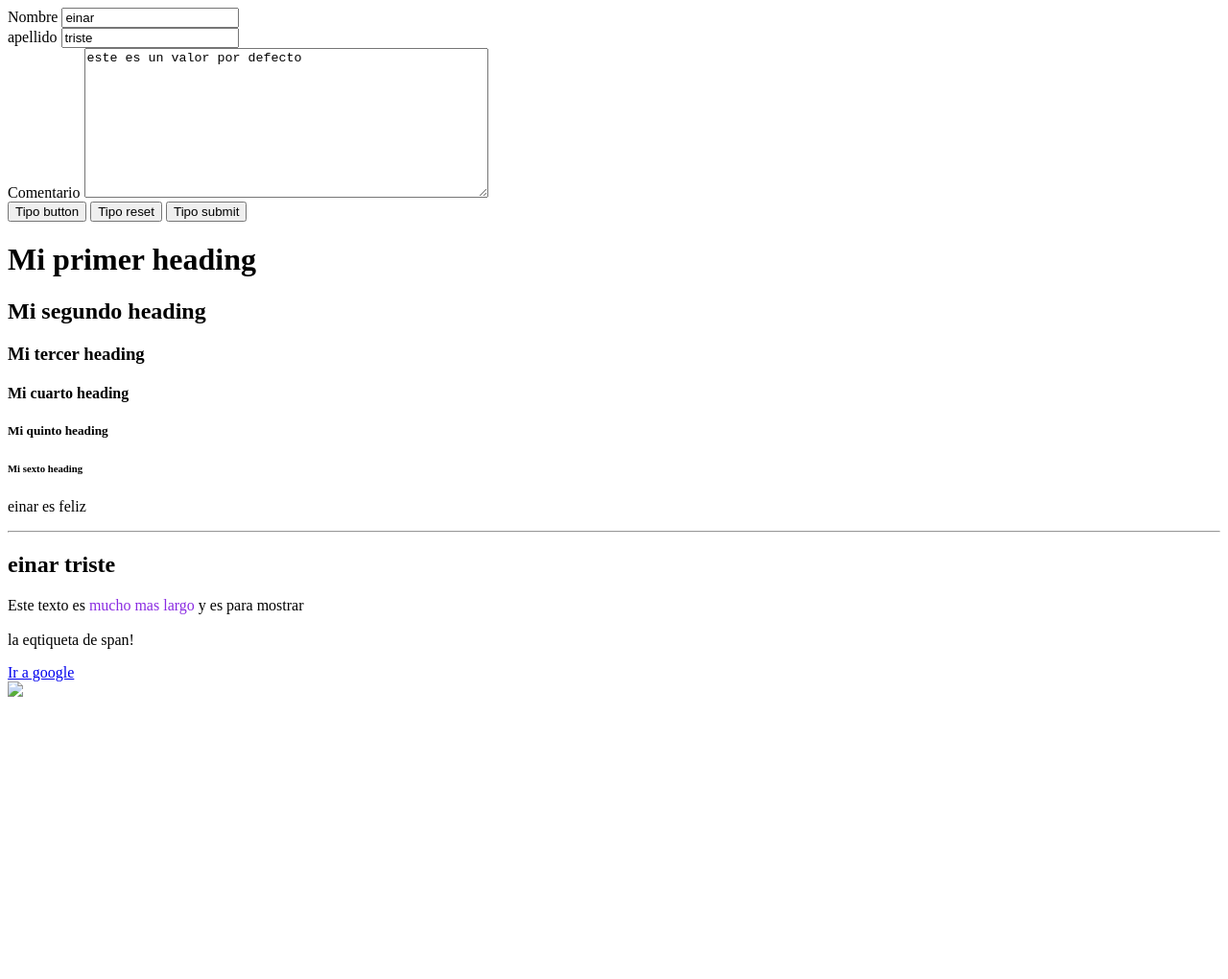
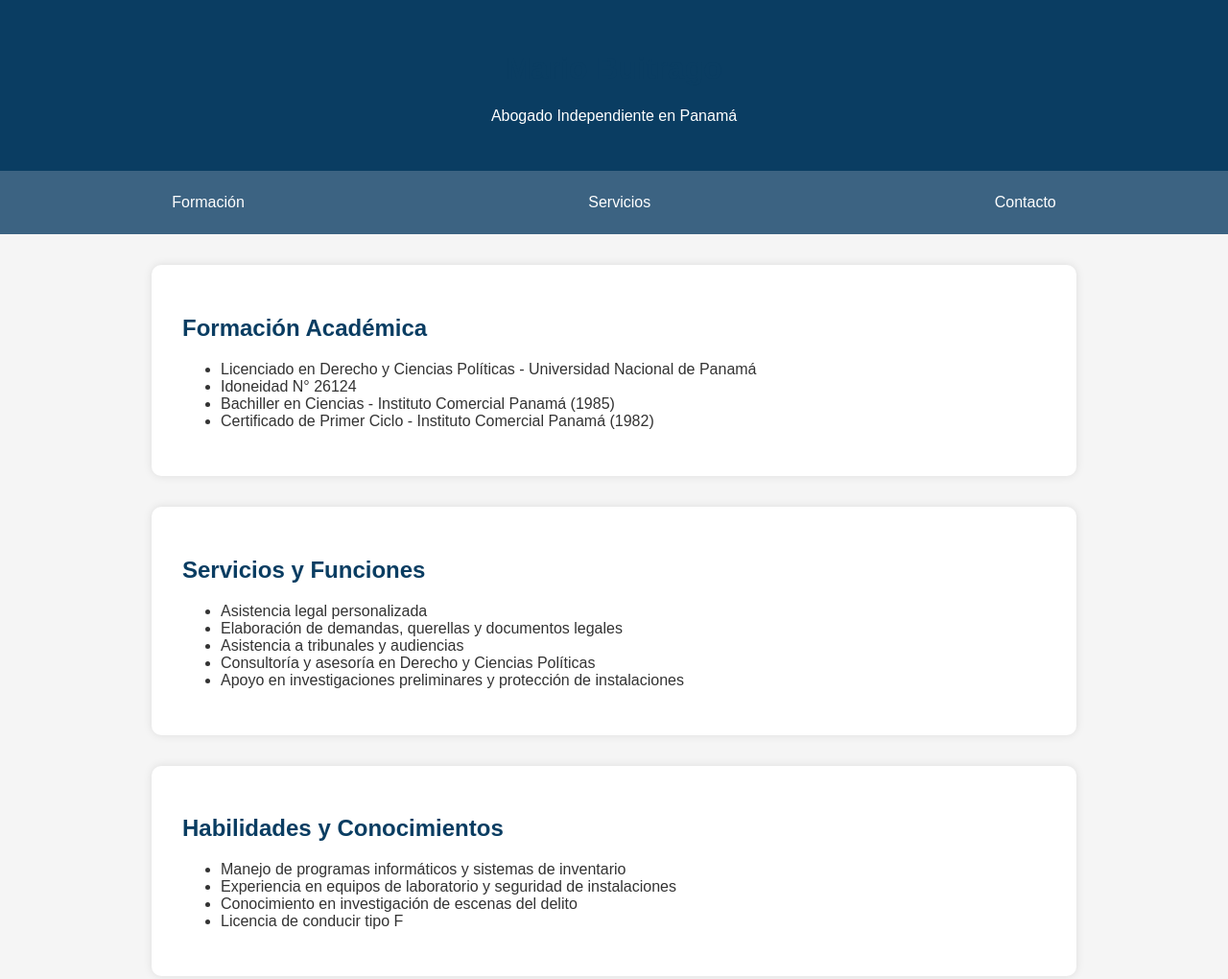
Before and after one commit to tenzzyx/tenzzyx.github.io, a plain HTML site: page index.html in a window 1280 px wide. Shown: the top 1020 px of the page at 96% size. Before the commit the page ends 800 px from the top, so only its background shows below. Drawn offline with Linux system fonts and the light colour scheme.

Commit message:
Update index.html

```diff
--- a/index.html
+++ b/index.html
@@ -1,42 +1,129 @@
 <!DOCTYPE html>
-<html lang="en">
+<html lang="es">
 <head>
-    <title>Mi primera web</title>
+    <meta charset="UTF-8">
+    <meta name="viewport" content="width=device-width, initial-scale=1.0">
+    <meta name="description" content="Abogado en Panamá - Mario Buitrago ofrece asistencia legal profesional y confiable en Derecho y Ciencias Políticas. Contáctelo para asesoría personalizada." />
+    <meta name="keywords" content="Abogado en Panamá, asistencia legal, abogado independiente, derecho, ciencias políticas, Mario Buitrago" />
+    <meta name="author" content="Mario Buitrago">
+    <title>Abogado Mario Buitrago - Panamá</title>
+    <style>
+        body {
+            font-family: Arial, sans-serif;
+            margin: 0;
+            padding: 0;
+            background-color: #f5f5f5;
+            color: #333;
+        }
+        header {
+            background-color: #0a3d62;
+            color: white;
+            padding: 2rem;
+            text-align: center;
+        }
+        nav {
+            background-color: #3c6382;
+            text-align: center;
+            display: flex;
+            flex-wrap: wrap;
+            justify-content: center;
+        }
+        nav a {
+            color: white;
+            text-decoration: none;
+            margin: 0.5rem 1rem;
+            padding: 1rem;
+            flex: 1 1 auto;
+            min-width: 100px;
+        }
+        nav a:hover {
+            background-color: #60a3bc;
+        }
+        section {
+            padding: 2rem;
+            max-width: 900px;
+            margin: auto;
+            background-color: white;
+            margin-top: 2rem;
+            border-radius: 10px;
+            box-shadow: 0 0 10px rgba(0,0,0,0.1);
+        }
+        footer {
+            text-align: center;
+            padding: 1rem;
+            background-color: #0a3d62;
+            color: white;
+            margin-top: 2rem;
+        }
+        h1, h2 {
+            color: #0a3d62;
+        }
+        @media (max-width: 600px) {
+            header, section {
+                padding: 1rem;
+            }
+            nav a {
+                padding: 0.75rem;
+                font-size: 0.95rem;
+            }
+            section ul {
+                padding-left: 1rem;
+            }
+        }
+    </style>
 </head>
 <body>
-    <form action="/formulario" method="post">
-        <label for="Nombre">Nombre</label>
-        <input value="einar" type="text" id="Nombre" name="Nombre" placeholder="Einar feliz..."/>
-        <br>
-        <label for="apellido">apellido</label>
-        <input value="triste" type="text" id="apellido" name="apellido" placeholder="Einar triste..."/>
-        <br>
-        <label for="comentario">Comentario</label>
-        <textarea  cols="50" rows="10" id="comentario" placeholder="ingrese comentario" name="comentario">este es un valor por defecto</textarea>
-        <br>
-        <button type="button">Tipo button</button>
-        <button type="reset">Tipo reset</button>
-        <button type="submit">Tipo submit</button>
+    <header>
+        <h1>Mario Buitrago</h1>
+        <p>Abogado Independiente en Panamá</p>
+    </header>
 
-    </form>
-    <h1>Mi primer heading</h1>
-    <h2>Mi segundo heading</h2>
-    <h3>Mi tercer heading</h3>
-    <h4>Mi cuarto heading</h4>
-    <h5>Mi quinto heading</h5>
-    <h6>Mi sexto heading</h6>
-    <p>einar es feliz</p>
-    <hr>
-    <h2>einar triste</h2>
-    <p>
-        Este texto es <span style="color:blueviolet">mucho mas largo</span>
-        y es para mostrar <br><br>
-         la eqtiqueta de span!
-</p>
-    <!--este texto es un comentario y no va a
-    aparecer en el explorador-->
-    <a target="_blank" href="https://www.google.com">Ir a google</a>
-    <br>
-    <img src="img/1xd.jpg" height="400" />
+    <nav>
+        <a href="#formacion">Formación</a>
+        <a href="#funciones">Servicios</a>
+        <a href="#contacto">Contacto</a>
+    </nav>
+
+    <section id="formacion">
+        <h2>Formación Académica</h2>
+        <ul>
+            <li>Licenciado en Derecho y Ciencias Políticas - Universidad Nacional de Panamá</li>
+            <li>Idoneidad N° 26124</li>
+            <li>Bachiller en Ciencias - Instituto Comercial Panamá (1985)</li>
+            <li>Certificado de Primer Ciclo - Instituto Comercial Panamá (1982)</li>
+        </ul>
+    </section>
+
+    <section id="funciones">
+        <h2>Servicios y Funciones</h2>
+        <ul>
+            <li>Asistencia legal personalizada</li>
+            <li>Elaboración de demandas, querellas y documentos legales</li>
+            <li>Asistencia a tribunales y audiencias</li>
+            <li>Consultoría y asesoría en Derecho y Ciencias Políticas</li>
+            <li>Apoyo en investigaciones preliminares y protección de instalaciones</li>
+        </ul>
+    </section>
+
+    <section>
+        <h2>Habilidades y Conocimientos</h2>
+        <ul>
+            <li>Manejo de programas informáticos y sistemas de inventario</li>
+            <li>Experiencia en equipos de laboratorio y seguridad de instalaciones</li>
+            <li>Conocimiento en investigación de escenas del delito</li>
+            <li>Licencia de conducir tipo F</li>
+        </ul>
+    </section>
+
+    <section id="contacto">
+        <h2>Contacto</h2>
+        <p>¿Necesita asistencia legal? No dude en comunicarse:</p>
+        <p>Email: <a href="mailto:mariobuitrago100@gmail.com">mariobuitrago100@gmail.com</a></p>
+        <p>Teléfono: <a href="tel:+50769908619">+507 6990-8619</a></p>
+    </section>
+
+    <footer>
+        &copy; 2025 Mario Buitrago - Abogado Independiente. Panamá.
+    </footer>
 </body>
 </html>
```
